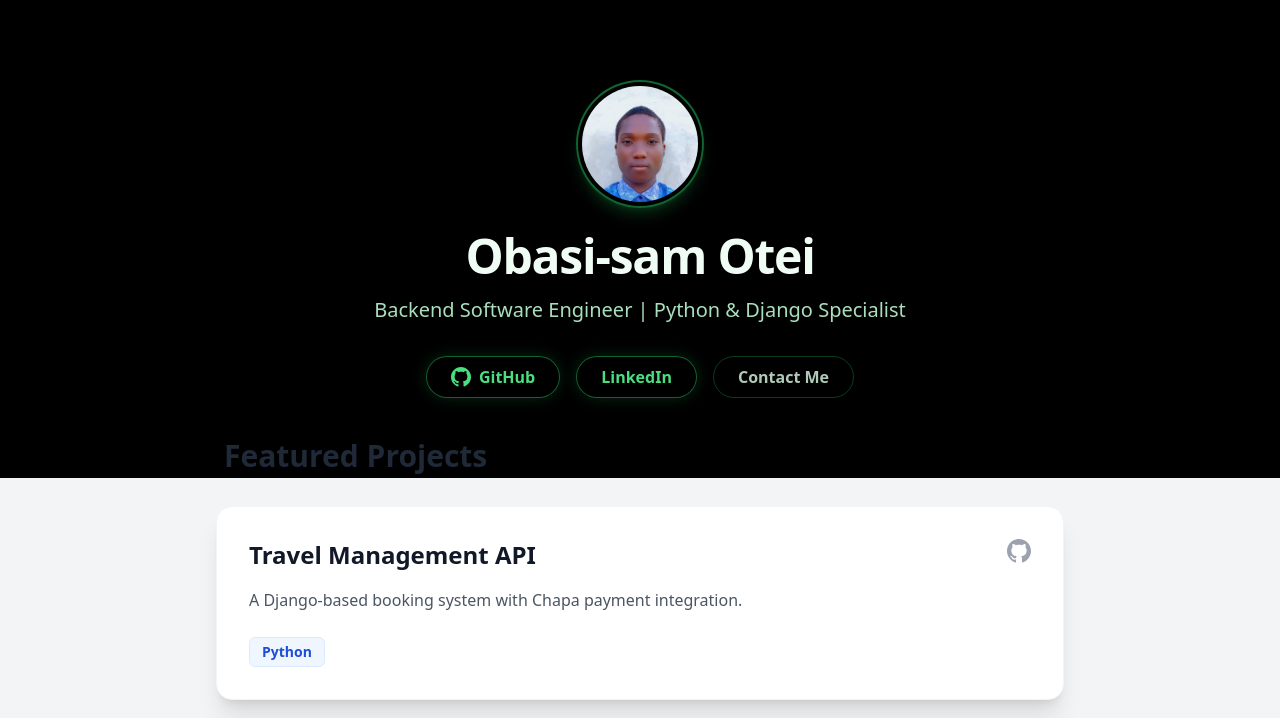
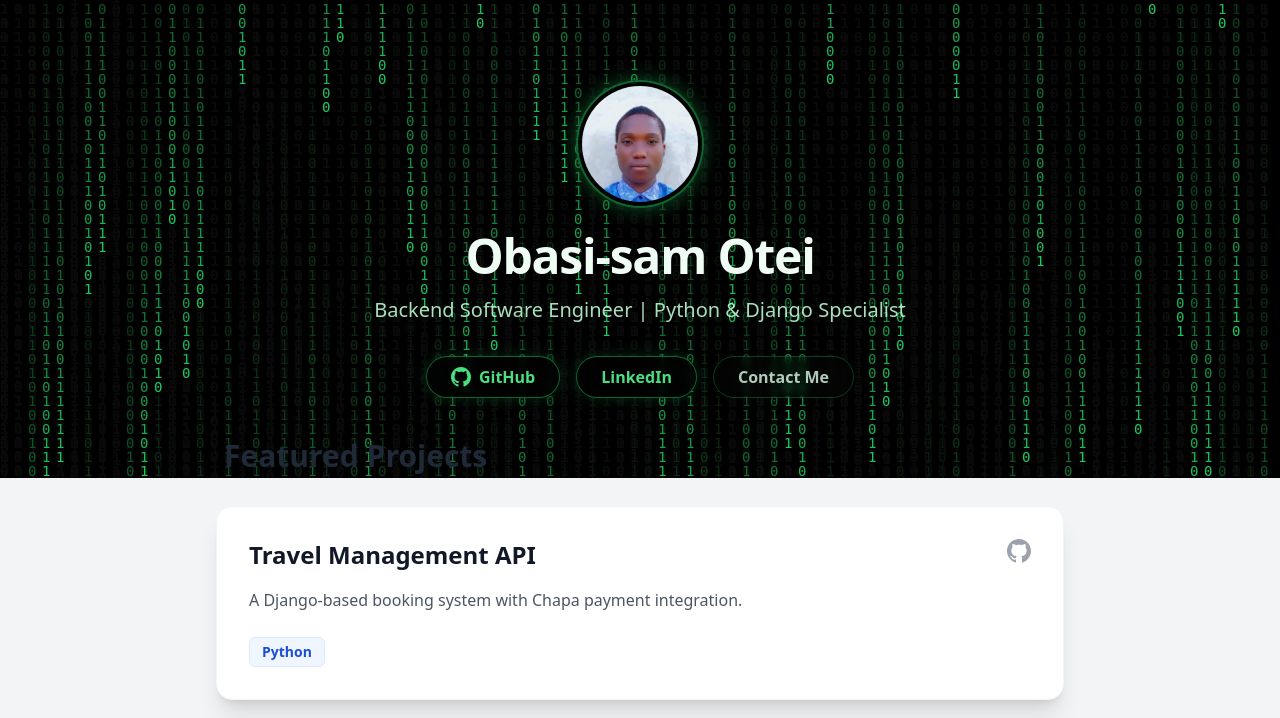
Before and after one commit to obasi-1/obasisam-portfolio, a Django app: page / in a window 1280 px wide. Shown: the top 718 px of the page. Run offline with Django 5.2, Linux system fonts and the light colour scheme; data comes from the database, SQL or seed files in the repository; some libraries are stand-ins or nearby versions.

Commit message:
Fix matrix animation visibility

```diff
--- a/showcase/templates/showcase/home.html
+++ b/showcase/templates/showcase/home.html
@@ -9,20 +9,22 @@
     <link href="https://fonts.googleapis.com/css2?family=Inter:wght@400;500;600;700&display=swap" rel="stylesheet">
     <style>
         body { font-family: 'Inter', sans-serif; }
-        /* Ensure the canvas sits behind the content */
+
+        /* THE FIX: z-index is now 0 (not -1), so it sits ON TOP of the black background */
         #matrix-canvas {
             position: absolute;
             top: 0;
             left: 0;
             width: 100%;
             height: 100%;
-            z-index: -1; /* Places it behind the text */
+            z-index: 0;
         }
-        /* Make the hero section relative so the absolute canvas is positioned inside it */
+
+        /* The container keeps the canvas inside the header area */
         .hero-section {
             position: relative;
-            overflow: hidden; /* Prevents scrollbars if the canvas is slightly off */
-            background-color: black; /* Fallback color */
+            background-color: black;
+            overflow: hidden;
         }
     </style>
 </head>
@@ -33,23 +35,22 @@
 
         <div class="max-w-4xl mx-auto px-6 text-center relative z-10">
 
-            <div class="w-32 h-32 mx-auto mb-6 p-1 bg-black/30 backdrop-blur-md rounded-full border-2 border-green-500/50 shadow-lg shadow-green-500/20">
+            <div class="w-32 h-32 mx-auto mb-6 p-1 bg-black/50 backdrop-blur-md rounded-full border-2 border-green-500/50 shadow-[0_0_20px_rgba(34,197,94,0.4)]">
                 <img src="{% static 'assets/myself.jpg' %}"
                      alt="Obasi-sam Otei"
                      class="w-full h-full object-cover rounded-full">
             </div>
 
-            <h1 class="text-5xl font-bold mb-4 tracking-tight text-green-50">Obasi-sam Otei</h1>
-            <p class="text-xl text-green-200/90 mb-8 font-light">Backend Software Engineer | Python & Django Specialist</p>
+            <h1 class="text-5xl font-bold mb-4 tracking-tight text-green-50 drop-shadow-lg">Obasi-sam Otei</h1>
+            <p class="text-xl text-green-200/90 mb-8 font-light drop-shadow-md">Backend Software Engineer | Python & Django Specialist</p>
 
             <div class="flex flex-wrap justify-center gap-4">
-
-                <a href="https://github.com/obasi-1" target="_blank" class="bg-black/50 text-green-400 border border-green-500/50 px-6 py-2 rounded-full font-semibold hover:bg-green-500/20 hover:text-green-300 transition shadow-[0_0_15px_rgba(34,197,94,0.2)] flex items-center gap-2 backdrop-blur-sm">
+                <a href="https://github.com/obasi-1" target="_blank" class="bg-black/60 text-green-400 border border-green-500/50 px-6 py-2 rounded-full font-semibold hover:bg-green-500/20 hover:text-green-300 transition shadow-[0_0_15px_rgba(34,197,94,0.2)] flex items-center gap-2 backdrop-blur-sm">
                     <svg class="w-5 h-5" fill="currentColor" viewBox="0 0 24 24"><path d="M12 0c-6.626 0-12 5.373-12 12 0 5.302 3.438 9.8 8.207 11.387.599.111.793-.261.793-.577v-2.234c-3.338.726-4.033-1.416-4.033-1.416-.546-1.387-1.333-1.756-1.333-1.756-1.089-.745.083-.729.083-.729 1.205.084 1.839 1.237 1.839 1.237 1.07 1.834 2.807 1.304 3.492.997.107-.775.418-1.305.762-1.604-2.665-.305-5.467-1.334-5.467-5.931 0-1.311.469-2.381 1.236-3.221-.124-.303-.535-1.524.117-3.176 0 0 1.008-.322 3.301 1.23.957-.266 1.983-.399 3.003-.404 1.02.005 2.047.138 3.006.404 2.291-1.552 3.297-1.23 3.297-1.23.653 1.653.242 2.874.118 3.176.77.84 1.235 1.911 1.235 3.221 0 4.609-2.807 5.624-5.479 5.921.43.372.823 1.102.823 2.222v3.293c0 .319.192.694.801.576 4.765-1.589 8.199-6.086 8.199-11.386 0-6.627-5.373-12-12-12z"/></svg>
                     GitHub
                 </a>
 
-                <a href="https://www.linkedin.com/in/obasi-sam-otei-4b6688350" target="_blank" class="bg-black/50 text-green-400 border border-green-500/50 px-6 py-2 rounded-full font-semibold hover:bg-green-500/20 hover:text-green-300 transition shadow-[0_0_15px_rgba(34,197,94,0.2)] flex items-center gap-2 backdrop-blur-sm">
+                <a href="https://www.linkedin.com/in/obasi-sam-otei-4b6688350" target="_blank" class="bg-black/60 text-green-400 border border-green-500/50 px-6 py-2 rounded-full font-semibold hover:bg-green-500/20 hover:text-green-300 transition shadow-[0_0_15px_rgba(34,197,94,0.2)] flex items-center gap-2 backdrop-blur-sm">
                     LinkedIn
                 </a>
 
@@ -107,62 +108,58 @@
         const canvas = document.getElementById('matrix-canvas');
         const ctx = canvas.getContext('2d');
 
-        // Set canvas size to match the hero section container
+        // Robust sizing to ensure it fills the header
         function resizeCanvas() {
             const heroSection = document.querySelector('.hero-section');
-            canvas.width = heroSection.offsetWidth;
-            canvas.height = heroSection.offsetHeight;
+            if(heroSection) {
+                canvas.width = heroSection.offsetWidth;
+                canvas.height = heroSection.offsetHeight;
+            }
         }
+
+        // Call immediately and slightly later to catch any layout shifts
         resizeCanvas();
+        setTimeout(resizeCanvas, 100);
         window.addEventListener('resize', resizeCanvas);
 
-        // Characters to use in the rain (0s and 1s for binary theme)
-        const chars = '01';
+        const chars = '10110';
         const charArray = chars.split('');
+        const fontSize = 14;
+        let columns = 0;
+        let drops = [];
 
-        const fontSize = 14;
-        const columns = canvas.width / fontSize; // Number of columns for the rain
-
-        // An array of drops - one per column
-        const drops = [];
-        for (let i = 0; i < columns; i++) {
-            drops[i] = Math.random() * canvas.height / fontSize; // Start at random heights
+        // Initialize rain
+        function initRain() {
+            columns = Math.floor(canvas.width / fontSize);
+            drops = [];
+            for (let i = 0; i < columns; i++) {
+                drops[i] = Math.random() * canvas.height / fontSize;
+            }
         }
 
+        // Wait for size before starting
+        setTimeout(initRain, 150);
+
         function draw() {
-            // Black BG for the canvas with a tiny bit of opacity to create the trail effect
+            // Semi-transparent black to create trails
             ctx.fillStyle = 'rgba(0, 0, 0, 0.05)';
             ctx.fillRect(0, 0, canvas.width, canvas.height);
 
-            ctx.fillStyle = '#0F0'; // Green text (#0F0 is bright green)
+            ctx.fillStyle = '#22c55e'; // Bright Tailwind Green
             ctx.font = fontSize + 'px monospace';
 
-            // Loop over drops
             for (let i = 0; i < drops.length; i++) {
-                // A random character to print
                 const text = charArray[Math.floor(Math.random() * charArray.length)];
+                ctx.fillText(text, i * fontSize, drops[i] * fontSize);
 
-                // x = distance between columns, y = distance between drops in a column
-                const x = i * fontSize;
-                const y = drops[i] * fontSize;
-
-                // Draw the character
-                ctx.fillText(text, x, y);
-
-                // Sending the drop back to the top randomly after it has crossed the screen
-                // Adding a randomness to the reset to make the drops scattered on the Y axis
-                if (y > canvas.height && Math.random() > 0.975) {
+                if (drops[i] * fontSize > canvas.height && Math.random() > 0.975) {
                     drops[i] = 0;
                 }
-
-                // Incrementing Y coordinate
                 drops[i]++;
             }
         }
 
-        // Run the animation at 33 milliseconds per frame (~30fps)
         setInterval(draw, 33);
     </script>
-
 </body>
 </html>
```
